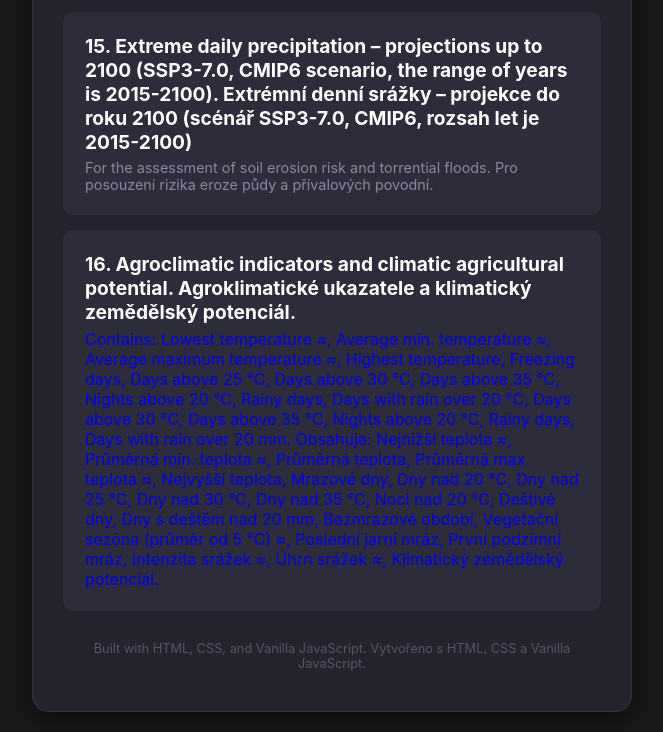
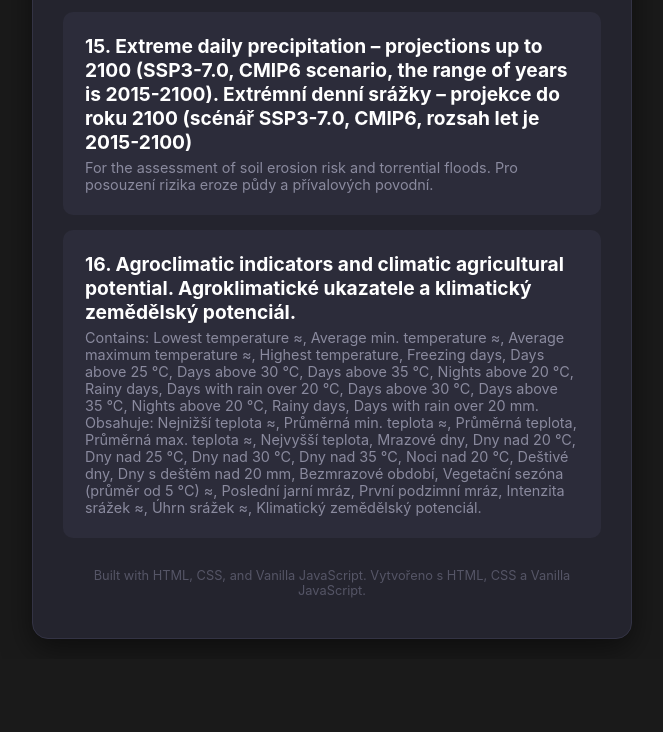
Before and after one commit to h8jek1-max/small_useful_programs, a plain HTML site: page index.html in a window 1280 px wide. Shown: the part 2918-3650 px from the top of the page, without its empty margins (308-971 px from the left). After the commit the page ends 3577 px from the top, so only its background shows below. Drawn offline with Linux system fonts and the light colour scheme.

Commit message:
Revise card description for agroclimatic indicators
Updated the card description for agroclimatic indicators section.

```diff
--- a/index.html
+++ b/index.html
@@ -169,8 +169,8 @@
 
             <a href="https://prirodnicivilizace.rf.gd/klima_agro.html" class="card-link">
                 <div class="card-title">16. Agroclimatic indicators and climatic agricultural potential. Agroklimatické ukazatele a klimatický zemědělský potenciál.</div>
-                <div class="card-desc"> </div> Contains: Lowest temperature ≈, Average min. temperature ≈, Average maximum temperature ≈, Highest temperature, Freezing days, Days above 25 °C, Days above 30 °C, Days above 35 °C, Nights above 20 °C, Rainy days, Days with rain over 20 °C, Days above 30 °C, Days above 35 °C, Nights above 20 °C, Rainy days, Days with rain over 20 mm.
-Obsahuje: Nejnižší teplota ≈, Průměrná min. teplota ≈, Průměrná teplota, Průměrná max. teplota ≈, Nejvyšší teplota, Mrazové dny, Dny nad 20 °C, Dny nad 25 °C, Dny nad 30 °C, Dny nad 35 °C, Noci nad 20 °C, Deštivé dny, Dny s deštěm nad 20 mm, Bezmrazové období, Vegetační sezóna (průměr od 5 °C) ≈, Poslední jarní mráz, První podzimní mráz, Intenzita srážek ≈, Úhrn srážek ≈, Klimatický zemědělský potenciál.
+                <div class="card-desc"> Contains: Lowest temperature ≈, Average min. temperature ≈, Average maximum temperature ≈, Highest temperature, Freezing days, Days above 25 °C, Days above 30 °C, Days above 35 °C, Nights above 20 °C, Rainy days, Days with rain over 20 °C, Days above 30 °C, Days above 35 °C, Nights above 20 °C, Rainy days, Days with rain over 20 mm.
+Obsahuje: Nejnižší teplota ≈, Průměrná min. teplota ≈, Průměrná teplota, Průměrná max. teplota ≈, Nejvyšší teplota, Mrazové dny, Dny nad 20 °C, Dny nad 25 °C, Dny nad 30 °C, Dny nad 35 °C, Noci nad 20 °C, Deštivé dny, Dny s deštěm nad 20 mm, Bezmrazové období, Vegetační sezóna (průměr od 5 °C) ≈, Poslední jarní mráz, První podzimní mráz, Intenzita srážek ≈, Úhrn srážek ≈, Klimatický zemědělský potenciál. </div>
             </a>
         </div>
 
```
